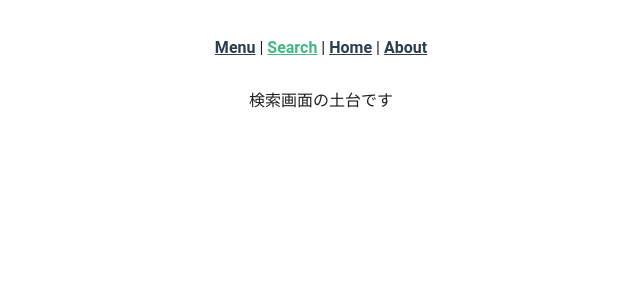
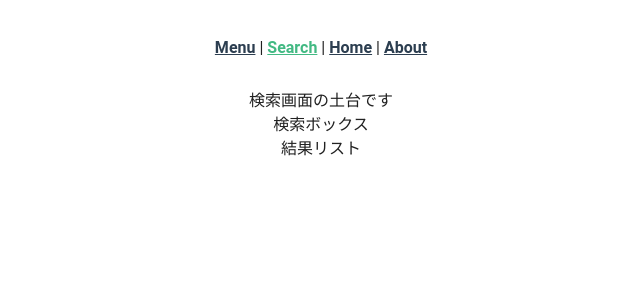
Before and after one commit to tkawaguchi-uhuru/kawaii-vue-example, a Vue app: page /search in a window 1280 px wide. Shown: the top 300 px of the page, without its empty margins (319-959 px from the left). Built offline with nearby package versions, Linux system fonts and the light colour scheme.

Commit message:
サブコンポーネントを追加

```diff
--- /dev/null
+++ b/src/components/ResultList.vue
@@ -0,0 +1,15 @@
+<template>
+  <div>結果リスト</div>
+</template>
+
+<script>
+export default {
+  name: 'ResultList',
+  data () {
+    return {}
+  }
+}
+</script>
+
+<style>
+</style>
--- /dev/null
+++ b/src/components/SearchBox.vue
@@ -0,0 +1,15 @@
+<template>
+  <div>検索ボックス</div>
+</template>
+
+<script>
+export default {
+  name: 'SearchBox',
+  data () {
+    return {}
+  }
+}
+</script>
+
+<style>
+</style>
--- a/src/views/SearchPage.vue
+++ b/src/views/SearchPage.vue
@@ -2,12 +2,21 @@
   <div>
     <!-- content -->
     検索画面の土台です
+    <search-box></search-box>
+    <result-list></result-list>
   </div>
 </template>
 
 <script>
+import SearchBox from '../components/SearchBox'
+import ResultList from '../components/ResultList'
+
 export default {
-  name: 'SearchPage'
+  name: 'SearchPage',
+  components: {
+    SearchBox,
+    ResultList
+  }
 }
 </script>
 
```
